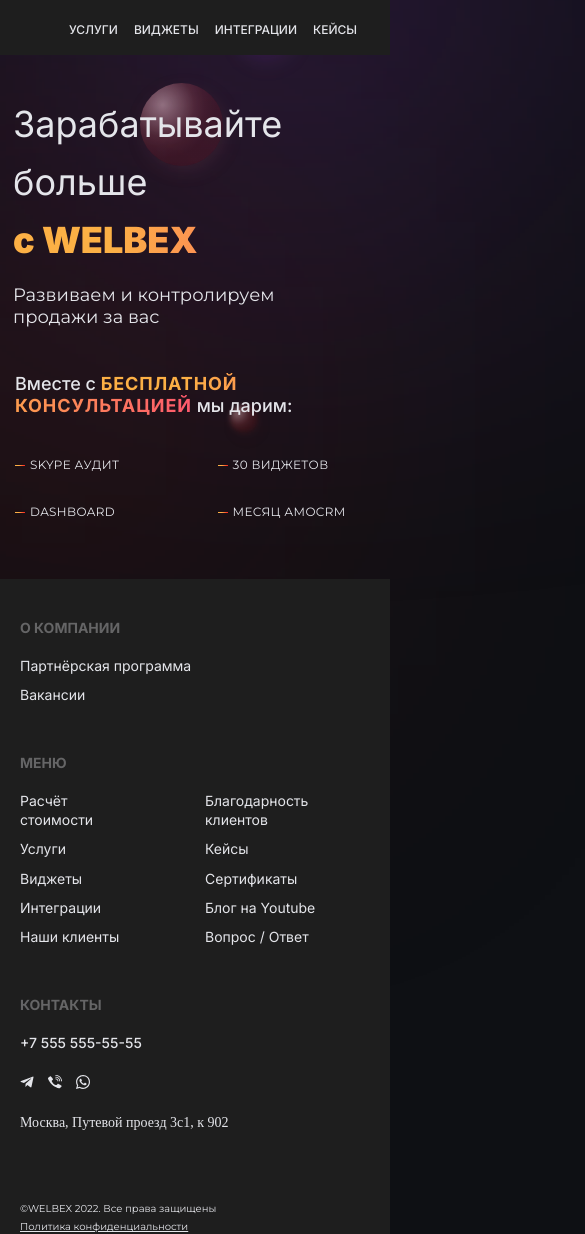
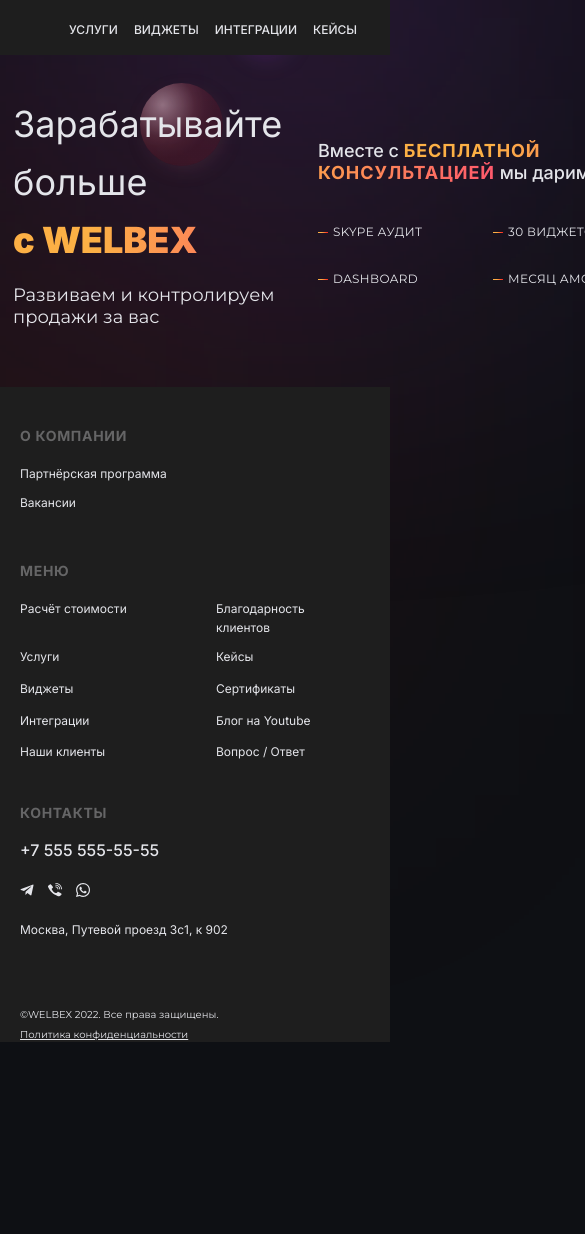
Before and after one commit to Lerts007/Page-by-layout_1, a React (Create React App) app: page / in a window 390 px wide. Shown: the top 1234 px of the page, 585 px wide, since content can reach past the window. After the commit the page ends 1042 px from the top, so only its background shows below. Built offline with nearby package versions, Linux system fonts and the light colour scheme.

Commit message:
Работа с @media

```diff
--- a/src/App.js
+++ b/src/App.js
@@ -1,7 +1,7 @@
 import React from "react";
 import BackgroundBall from "./components/BackgroundBall";
 import Content from "./components/Content/Content";
-import Footer from "./components/Footer";
+import Footer from "./components/Footer/Footer";
 import Header from "./components/Header/Header";
 import "./css/App.css";
 
--- a/src/components/Content/Content.css
+++ b/src/components/Content/Content.css
@@ -128,17 +128,8 @@
 }
 
 @media screen and (max-width: 1200px) {
-  #content-right {
-    width: 394px;
-  }
-
-  .gift-block {
-    width: 120px;
-    margin-left: 36px;
-  }
-
-  button {
-    width: 200px;
+  #content {
+    max-width: 900px;
   }
 
   #content-right p {
@@ -148,20 +139,23 @@
   #content-left p {
     font-size: 16px;
   }
+
+  button {
+    width: 200px;
+    height: 50px;
+    font-size: 14px;
+  }
+}
+@media screen and (max-width: 968px) {
+  #content {
+    max-width: 756px;
+  }
 }
 
 @media screen and (max-width: 796px) {
   #content {
     width: 100%;
-    flex-direction: column;
     margin-top: 40px;
-  }
-  #content-right,
-  #content-left {
-    width: 100%;
-    display: flex;
-    justify-content: center;
-    flex-wrap: wrap;
   }
 
   #content-left h1,
@@ -174,8 +168,7 @@
   #content-left p {
     width: 450px;
     margin: 15px 15px 0 0;
-    font-size: 25px;
-    text-align: center;
+    font-size: 18px;
   }
 
   #content-right {
--- a/src/components/Content/Content.jsx
+++ b/src/components/Content/Content.jsx
@@ -24,14 +24,14 @@
           <div className="gift-block">
             <div className="Line-9"></div>
             <h3 className="gift-block-1 gift-block-h3">
-              <span>ВИДЖЕТЫ</span>
+              <span>Виджеты</span>
             </h3>
             <p className="gift-block-p">30 готовых решений </p>
           </div>
           <div className="gift-block">
             <div className="Line-9"></div>
             <h3 className="gift-block-2 gift-block-h3">
-              <span>DASHBOARD</span>
+              <span>Dashboard</span>
             </h3>
             <p className="gift-block-p">с показателями вашего бизнеса</p>
           </div>
--- a/src/css/Footer.css
+++ b/src/components/Footer/Footer.css
@@ -1,27 +1,27 @@
 footer {
   position: relative;
   z-index: 2;
-  margin-top: 124px;
+  max-width: 1140px;
+
+  margin: 124px auto 0;
   display: flex;
   justify-content: space-between;
 
-  color: #e4e5ea;
+  color: var(--text-color);
 }
 
-footer h4 {
-  color: #656566;
+.footer-h4 {
+  color: var(--grey-color);
 
   margin-bottom: 20px;
 
   font-family: "Inter";
   font-weight: 700;
   font-size: 14px;
-  line-height: 17px;
+
+  letter-spacing: 0.049em;
 }
-footer .company p,
-.menu p {
-  margin-bottom: 10px;
-
+footer p {
   font-family: "Inter";
   font-weight: 400;
   font-size: 16px;
@@ -31,22 +31,20 @@
 .company {
   margin-right: 98px;
 }
+
+.company p {
+  margin-bottom: 10px;
+}
 .menu {
   flex: 1;
 }
 .menu div {
-  height: 145px;
-  flex: 1;
-
-  display: flex;
-  flex-wrap: wrap;
-  flex-direction: column;
-
-  justify-content: space-between;
-}
-
-.menu div p {
-  margin-right: 52px;
+  max-width: 500px;
+  display: grid;
+  grid-template-columns: 150px 212px;
+  grid-template-rows: repeat(5, 1fr);
+  column-gap: 46px;
+  row-gap: 10px;
 }
 
 .contacts {
@@ -57,13 +55,13 @@
   text-align: right;
 }
 
-.contacts a {
+.contacts a,
+.contact_info {
   margin-top: 22px;
 }
 
-.contact_info,
 .contact_info p {
-  margin-top: 22px;
+  margin-top: 19px;
 }
 
 .contact_info a,
@@ -80,7 +78,7 @@
   line-height: 19px;
   text-align: right;
 
-  color: #e4e5ea;
+  color: var(--text-color);
 
   text-decoration: none;
 }
@@ -90,30 +88,30 @@
 }
 
 .privacy {
-  margin-top: 70px;
+  margin-top: 66px;
 }
 
 .privacy p {
   font-family: "Montserrat";
   font-weight: 400;
   font-size: 12px;
-  line-height: 15px;
 }
 
 .privacy a {
   font-family: "Montserrat";
   font-weight: 400;
   font-size: 12px;
-  line-height: 15px;
-  color: #e4e5ea;
+  color: var(--text-color);
 }
 
 @media screen and (max-width: 1200px) {
-  footer .company,
-  .menu p,
-  .contact_info a,
-  .contact_info_tell a,
-  .contact_info p {
+  footer {
+    max-width: 900px;
+
+    margin: 124px auto 0;
+  }
+  footer a,
+  footer p {
     font-size: 14px;
   }
 
@@ -128,11 +126,11 @@
 }
 
 @media screen and (max-width: 968px) {
-  footer .company,
-  .menu p,
-  .contact_info a,
-  .contact_info_tell a,
-  .contact_info p {
+  footer {
+    max-width: 756px;
+  }
+  footer a,
+  footer p {
     font-size: 12px;
   }
 
@@ -144,39 +142,6 @@
   .privacy p {
     font-size: 10px;
   }
-}
-
-@media screen and (max-width: 1200px) {
-  footer .company p,
-  .menu p,
-  .contact_info a,
-  .contact_info_tell a,
-  .contact_info p {
-    font-size: 14px;
-  }
-
-  .contact_info img {
-    width: 14px;
-    height: 14px;
-  }
-
-  .privacy a {
-    font-size: 10px;
-  }
-  .company,
-  .menu,
-  .contacts {
-    margin-top: 40px;
-    margin-left: 20px;
-    margin-right: 0;
-  }
-
-  .menu div p {
-    margin-right: 20px;
-    overflow: hidden;
-  }
-}
-@media screen and (max-width: 968px) {
   .menu div {
     height: 165px;
   }
--- a/src/components/Footer.jsx
+++ b/src/components/Footer/Footer.jsx
@@ -1,38 +1,38 @@
 import React from "react";
-import telegram from "../img/telegram.svg";
-import whatsapp from "../img/whatsapp.svg";
-import viber from "../img/viber.svg";
-import "../css/Footer.css";
+import telegram from "../../img/telegram.svg";
+import whatsapp from "../../img/whatsapp.svg";
+import viber from "../../img/viber.svg";
+import "./Footer.css";
 
 const Footer = () => {
   return (
     <footer>
       <div className="company">
-        <h4>О КОМПАНИИ</h4>
+        <h4 className="footer-h4">О КОМПАНИИ</h4>
         <p>Партнёрская программа</p>
         <p>Вакансии</p>
       </div>
       <div className="menu">
-        <h4>МЕНЮ</h4>
+        <h4 className="footer-h4">МЕНЮ</h4>
         <div>
           <p>Расчёт стоимости</p>
-          <p>Услуги</p>
-          <p>Виджеты</p>
-          <p>Интеграции</p>
-          <p>Наши клиенты</p>
           <p className="menu-1">
             <span>Кейсы</span>
           </p>
+          <p>Услуги</p>
           <p className="menu-2">
             <span>Благодарственные письма</span>
           </p>
+          <p>Виджеты</p>
           <p>Сертификаты</p>
+          <p>Интеграции</p>
           <p>Блог на Youtube</p>
+          <p>Наши клиенты</p>
           <p>Вопрос / Ответ</p>
         </div>
       </div>
       <div className="contacts">
-        <h4>КОНТАКТЫ</h4>
+        <h4 className="footer-h4">КОНТАКТЫ</h4>
         <div className="contact_info_tell">
           <a href="tel:+75555555555">+7 555 555-55-55</a>
         </div>
@@ -49,7 +49,7 @@
           <p>Москва, Путевой проезд 3с1, к 902</p>
         </div>
         <div className="privacy">
-          <p>©WELBEX 2022. Все права защищены</p>
+          <p>©WELBEX 2022. Все права защищены.</p>
           <a href="/">Политика конфиденциальности</a>
         </div>
       </div>
--- a/src/components/Header/Header.css
+++ b/src/components/Header/Header.css
@@ -60,14 +60,23 @@
 
 @media screen and (max-width: 1200px) {
   header {
-    width: 900px;
+    max-width: 900px;
   }
 
-  .a {
+  header .a {
     font-size: 14px;
   }
 
+  #menu a {
+    margin-left: 20px;
+  }
+
+  #contact_information {
+    margin-top: 3px;
+  }
+
   #contact_information img {
+    margin-left: 20px;
     width: 14px;
     height: 14px;
   }
--- a/src/css/App.css
+++ b/src/css/App.css
@@ -12,6 +12,7 @@
 :root {
   --text-color: #e4e5ea;
   --blue-color: #4077f3;
+  --grey-color: #656566;
 }
 
 @media screen and (max-width: 796px) {
--- a/src/css/BackgroundBall.css
+++ b/src/css/BackgroundBall.css
@@ -1,5 +1,5 @@
 .redLight {
-  position: fixed;
+  position: absolute;
   width: 311px;
   height: 311px;
   left: -102px;
@@ -11,7 +11,7 @@
 }
 
 .redBall {
-  position: fixed;
+  position: absolute;
   width: 83px;
   height: 83px;
   left: 36%;
@@ -30,7 +30,7 @@
 }
 
 .purpleBall {
-  position: fixed;
+  position: absolute;
   width: 60px;
   height: 60px;
   left: 60%;
@@ -50,11 +50,11 @@
 }
 
 .redMinBall {
-  position: fixed;
+  position: absolute;
   width: 28px;
   height: 28px;
   left: 59%;
-  top: 48%;
+  top: 71%;
 
   background: radial-gradient(
     64% 64% at 27.25% 26.5%,
@@ -70,7 +70,7 @@
 }
 
 .purpleLight {
-  position: fixed;
+  position: absolute;
   width: 259px;
   height: 259px;
   left: 42%;
```
Also changed, not shown: src/img/Mobile.png (added).
